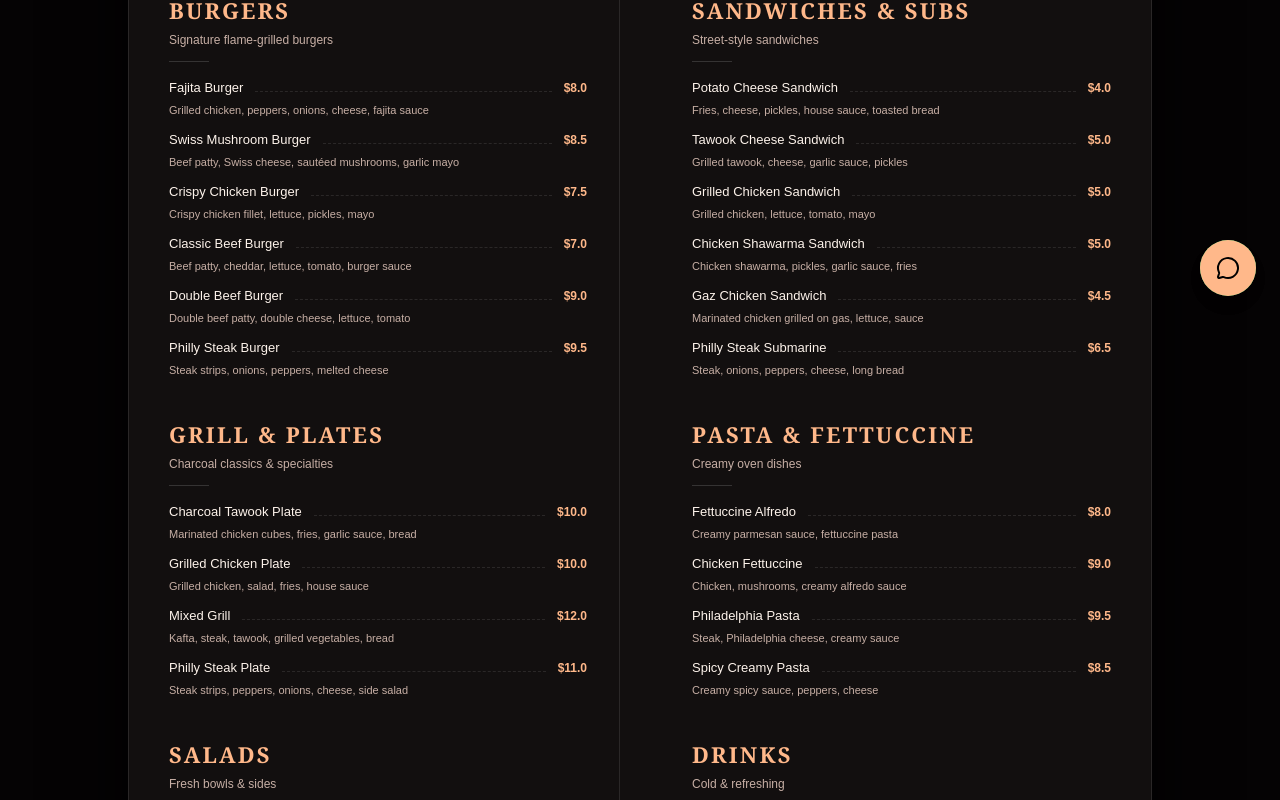
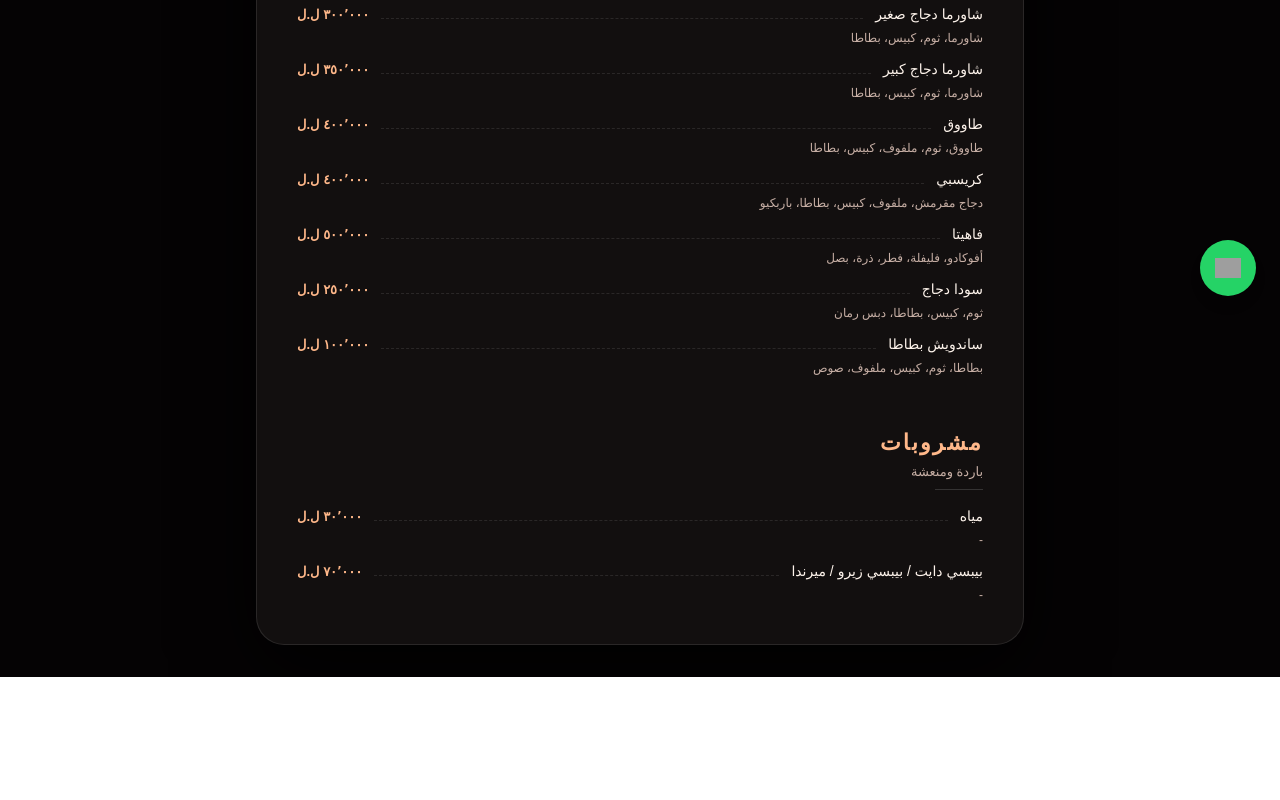
Before and after one commit to GeorgesIshak/Menu, a Next.js app: page / in a window 1280 px wide. Shown: the part 480-1280 px from the top of the page. After the commit the page ends 1157 px from the top, so only its background shows below. Built offline with nearby package versions, Linux system fonts and the light colour scheme; grey boxes are pictures that could not be loaded; a web font is replaced by a local one.

Commit message:
big update

```diff
--- a/app/page.tsx
+++ b/app/page.tsx
@@ -1,5 +1,4 @@
 // app/page.tsx
-import AbuShuhabChat from "@/components/AbuShuhabChat";
 import Image from "next/image";
 import Link from "next/link";
 
@@ -17,226 +16,96 @@ type Section = {
   items: MenuItem[];
 };
 
-const LEFT_SECTIONS: Section[] = [
+// Arabic numerals function
+const toArabicNumbers = (numberStr: string) => {
+  const arabicNumbers = ["٠","١","٢","٣","٤","٥","٦","٧","٨","٩"];
+  return numberStr.replace(/\d/g, (d) => arabicNumbers[parseInt(d)]);
+};
+
+// MENU SECTIONS
+const MENU_SECTIONS: Section[] = [
   {
-    id: "burgers",
-    title: "BURGERS",
-    subtitle: "Signature flame-grilled burgers",
+    id: "sandwiches",
+    title: "ساندويشات",
+    subtitle: "أفضل الساندويشات الطازجة",
     items: [
       {
-        id: "fajita-burger",
-        name: "Fajita Burger",
-        ingredients: "Grilled chicken, peppers, onions, cheese, fajita sauce",
-        price: "$8.0",
+        id: "shawarma-small",
+        name: "شاورما دجاج صغير",
+        ingredients: "شاورما، ثوم، كبيس، بطاطا",
+        price: "٣٠٠٬٠٠٠ ل.ل",
       },
       {
-        id: "swiss-mushroom-burger",
-        name: "Swiss Mushroom Burger",
-        ingredients: "Beef patty, Swiss cheese, sautéed mushrooms, garlic mayo",
-        price: "$8.5",
+        id: "shawarma-large",
+        name: "شاورما دجاج كبير",
+        ingredients: "شاورما، ثوم، كبيس، بطاطا",
+        price: "٣٥٠٬٠٠٠ ل.ل",
       },
       {
-        id: "crispy-burger",
-        name: "Crispy Chicken Burger",
-        ingredients: "Crispy chicken fillet, lettuce, pickles, mayo",
-        price: "$7.5",
+        id: "tawook-sandwich",
+        name: "طاووق",
+        ingredients: "طاووق، ثوم، ملفوف، كبيس، بطاطا",
+        price: "٤٠٠٬٠٠٠ ل.ل",
       },
       {
-        id: "classic-beef-burger",
-        name: "Classic Beef Burger",
-        ingredients: "Beef patty, cheddar, lettuce, tomato, burger sauce",
-        price: "$7.0",
+        id: "crispy-sandwich",
+        name: "كريسبي",
+        ingredients: "دجاج مقرمش، ملفوف، كبيس، بطاطا، باربكيو",
+        price: "٤٠٠٬٠٠٠ ل.ل",
       },
       {
-        id: "double-beef-burger",
-        name: "Double Beef Burger",
-        ingredients: "Double beef patty, double cheese, lettuce, tomato",
-        price: "$9.0",
+        id: "fajita",
+        name: "فاهيتا",
+        ingredients: " أفوكادو، فليفلة، فطر، ذرة، بصل",
+        price: "٥٠٠٬٠٠٠ ل.ل",
       },
       {
-        id: "philly-steak-burger",
-        name: "Philly Steak Burger",
-        ingredients: "Steak strips, onions, peppers, melted cheese",
-        price: "$9.5",
+        id: "soda-chicken",
+        name: "سودا دجاج",
+        ingredients: "ثوم، كبيس، بطاطا، دبس رمان",
+        price: "٢٥٠٬٠٠٠ ل.ل",
+      },
+      {
+        id: "potato-sandwich",
+        name: "ساندويش بطاطا",
+        ingredients: "بطاطا، ثوم، كبيس، ملفوف، صوص",
+        price: "١٠٠٬٠٠٠ ل.ل",
       },
     ],
   },
   {
-    id: "grill",
-    title: "GRILL & PLATES",
-    subtitle: "Charcoal classics & specialties",
+    id: "drinks",
+    title: "مشروبات",
+    subtitle: "باردة ومنعشة",
     items: [
       {
-        id: "tawook-plate",
-        name: "Charcoal Tawook Plate",
-        ingredients: "Marinated chicken cubes, fries, garlic sauce, bread",
-        price: "$10.0",
+        id: "water",
+        name: "مياه",
+        ingredients: "-",
+        price: "٣٠٬٠٠٠ ل.ل",
       },
       {
-        id: "grilled-chicken-plate",
-        name: "Grilled Chicken Plate",
-        ingredients: "Grilled chicken, salad, fries, house sauce",
-        price: "$10.0",
-      },
-      {
-        id: "mixed-grill",
-        name: "Mixed Grill",
-        ingredients: "Kafta, steak, tawook, grilled vegetables, bread",
-        price: "$12.0",
-      },
-      {
-        id: "philly-steak-plate",
-        name: "Philly Steak Plate",
-        ingredients: "Steak strips, peppers, onions, cheese, side salad",
-        price: "$11.0",
-      },
-    ],
-  },
-  {
-    id: "salads",
-    title: "SALADS",
-    subtitle: "Fresh bowls & sides",
-    items: [
-      {
-        id: "crab-salad",
-        name: "Crab Salad",
-        ingredients: "Crab sticks, lettuce, corn, mayo sauce",
-        price: "$6.0",
-      },
-      {
-        id: "chicken-caesar-salad",
-        name: "Chicken Caesar Salad",
-        ingredients:
-          "Grilled chicken, lettuce, croutons, parmesan, caesar dressing",
-        price: "$7.0",
-      },
-      {
-        id: "house-salad",
-        name: "House Salad",
-        ingredients: "Mixed greens, tomato, cucumber, house dressing",
-        price: "$5.0",
+        id: "pepsi",
+        name: "بيبسي دايت / بيبسي زيرو / ميرندا",
+        ingredients: "-",
+        price: "٧٠٬٠٠٠ ل.ل",
       },
     ],
   },
 ];
 
-const RIGHT_SECTIONS: Section[] = [
-  {
-    id: "sandwiches",
-    title: "SANDWICHES & SUBS",
-    subtitle: "Street-style sandwiches",
-    items: [
-      {
-        id: "potato-cheese-sand",
-        name: "Potato Cheese Sandwich",
-        ingredients: "Fries, cheese, pickles, house sauce, toasted bread",
-        price: "$4.0",
-      },
-      {
-        id: "tawook-cheese-sand",
-        name: "Tawook Cheese Sandwich",
-        ingredients: "Grilled tawook, cheese, garlic sauce, pickles",
-        price: "$5.0",
-      },
-      {
-        id: "grilled-chicken-sand",
-        name: "Grilled Chicken Sandwich",
-        ingredients: "Grilled chicken, lettuce, tomato, mayo",
-        price: "$5.0",
-      },
-      {
-        id: "chicken-shawarma-sand",
-        name: "Chicken Shawarma Sandwich",
-        ingredients: "Chicken shawarma, pickles, garlic sauce, fries",
-        price: "$5.0",
-      },
-      {
-        id: "gas-chicken-sand",
-        name: "Gaz Chicken Sandwich",
-        ingredients: "Marinated chicken grilled on gas, lettuce, sauce",
-        price: "$4.5",
-      },
-      {
-        id: "philly-sub",
-        name: "Philly Steak Submarine",
-        ingredients: "Steak, onions, peppers, cheese, long bread",
-        price: "$6.5",
-      },
-    ],
-  },
-  {
-    id: "pasta",
-    title: "PASTA & FETTUCCINE",
-    subtitle: "Creamy oven dishes",
-    items: [
-      {
-        id: "fettuccine-alfredo",
-        name: "Fettuccine Alfredo",
-        ingredients: "Creamy parmesan sauce, fettuccine pasta",
-        price: "$8.0",
-      },
-      {
-        id: "chicken-fettuccine",
-        name: "Chicken Fettuccine",
-        ingredients: "Chicken, mushrooms, creamy alfredo sauce",
-        price: "$9.0",
-      },
-      {
-        id: "philadelphia-pasta",
-        name: "Philadelphia Pasta",
-        ingredients: "Steak, Philadelphia cheese, creamy sauce",
-        price: "$9.5",
-      },
-      {
-        id: "spicy-pasta",
-        name: "Spicy Creamy Pasta",
-        ingredients: "Creamy spicy sauce, peppers, cheese",
-        price: "$8.5",
-      },
-    ],
-  },
-  {
-    id: "drinks",
-    title: "DRINKS",
-    subtitle: "Cold & refreshing",
-    items: [
-      {
-        id: "soft-drinks",
-        name: "Soft Drinks",
-        ingredients: "Selection of cans and bottled soft drinks",
-        price: "$1.5",
-      },
-      {
-        id: "water",
-        name: "Mineral Water",
-        ingredients: "Still bottled water",
-        price: "$1.0",
-      },
-      {
-        id: "fresh-juice",
-        name: "Fresh Juice",
-        ingredients: "Orange, apple or seasonal juice",
-        price: "$2.5",
-      },
-      {
-        id: "iced-tea",
-        name: "Iced Tea",
-        ingredients: "Lemon or peach iced tea",
-        price: "$2.0",
-      },
-    ],
-  },
-];
+
+
 
 export default function Page() {
   return (
-    <main className="relative min-h-screen flex items-center justify-center bg-[#050304] px-4 py-8">
-      <div className="w-full max-w-5xl">
+    <main className="relative min-h-screen flex items-center justify-center bg-[#050304] px-4 py-8" dir="rtl">
+      <div className="w-full max-w-3xl">
         <div className="rounded-[28px] border border-white/10 bg-[#141010]/95 px-6 py-8 text-[#FDF3EB] shadow-[0_24px_80px_rgba(0,0,0,0.9)] md:px-10 md:py-10">
+
           {/* HEADER */}
-         {/* HEADER */}
-<header className="mb-14 flex flex-col items-center text-center">
-  <div className="mb-6 flex h-40 w-40 items-center justify-center rounded-full border border-white/40 bg-black/40 md:h-48 md:w-48">
+          <header className="mb-10 flex flex-col items-center text-center">
+            <div className="mb-6 flex h-32 w-32 items-center justify-center rounded-full border border-white/40 bg-black/40 md:h-40 md:w-40">
               <Image
                 src="/menu-logo.png"
                 alt="3al Lebnani"
@@ -246,40 +115,29 @@ export default function Page() {
               />
             </div>
 
-  <h1 className="mt-2 text-4xl md:text-6xl font-serif font-semibold tracking-[0.05em] text-white uppercase">
+            <h1 className="mt-2 text-4xl md:text-5xl font-serif font-semibold tracking-[0.05em] text-white uppercase">
               3al Lebnani
             </h1>
 
-  <p className="mt-3 text-sm md:text-base text-[#C7AFA5] uppercase tracking-[0.35em]">
-    Burgers • Sandwiches • Pasta • Grill
+            <p className="mt-2 text-sm md:text-base text-[#C7AFA5] uppercase tracking-[0.35em]">
+              ساندويشات • فاهيتا • مشروبات
             </p>
 
-  <div className="mt-6 h-px w-40 bg-gradient-to-r from-transparent via-[#FFB88A]/70 to-transparent" />
+            <div className="mt-4 h-px w-32 bg-gradient-to-r from-transparent via-[#FFB88A]/70 to-transparent" />
           </header>
 
-
-          {/* GRID */}
-          <div className="grid gap-10 md:grid-cols-[minmax(0,1fr)_minmax(0,1fr)]">
-            {/* LEFT COLUMN */}
-            <div className="space-y-10 md:pr-8 md:border-r md:border-white/10">
-              {LEFT_SECTIONS.map((section) => (
-                <SectionBlock key={section.id} section={section} />
-              ))}
-            </div>
-
-            {/* RIGHT COLUMN */}
-            <div className="space-y-10 md:pl-8">
-              {RIGHT_SECTIONS.map((section) => (
+          {/* MENU ITEMS */}
+          <div className="space-y-12">
+            {MENU_SECTIONS.map((section) => (
               <SectionBlock key={section.id} section={section} />
             ))}
           </div>
         </div>
       </div>
-      </div>
 
-      {/* ✅ WhatsApp Button */}
+      {/* WhatsApp Button */}
       <Link
-        href="https://wa.me/961XXXXXXXX" // <-- Replace with your WhatsApp number
+        href="https://wa.me/961XXXXXXXX"
         target="_blank"
         className="fixed bottom-6 right-6 z-50 flex h-14 w-14 items-center justify-center rounded-full bg-[#25D366] shadow-lg transition hover:scale-105 hover:shadow-[#25D366]/30"
       >
@@ -290,8 +148,6 @@ export default function Page() {
           height={26}
         />
       </Link>
-            <AbuShuhabChat />
-
     </main>
   );
 }
@@ -299,35 +155,30 @@ export default function Page() {
 function SectionBlock({ section }: { section: Section }) {
   return (
     <section>
-      {/* Section header */}
-      <div className="mb-4">
-        <h2 className="font-serif text-[20px] md:text-[22px] font-semibold tracking-[0.1em] text-[#FFB88A] uppercase">
+      <div className="mb-4 text-right">
+        <h2 className="font-serif text-[22px] font-semibold tracking-[0.1em] text-[#FFB88A] uppercase">
           {section.title}
         </h2>
         {section.subtitle && (
-          <p className="mt-1 text-[12px] text-[#C7AFA5]">{section.subtitle}</p>
+          <p className="mt-1 text-[13px] text-[#C7AFA5]">{section.subtitle}</p>
         )}
-        <div className="mt-3 h-px w-10 bg-white/15" />
+        <div className="mt-2 h-px w-12 bg-white/15 ml-auto" />
       </div>
 
-      {/* Items */}
-      <ul className="space-y-3 text-[13px]">
+      <ul className="space-y-3 text-[14px]">
         {section.items.map((item) => (
-          <li key={item.id} className="space-y-1">
-            <div className="flex items-baseline gap-3">
+          <li key={item.id} className="space-y-1 text-right">
+            <div className="flex items-baseline gap-3 justify-between">
               <span className="font-medium text-[#FDF3EB]">{item.name}</span>
               <span className="flex-1 border-b border-dashed border-white/10" />
-              <span className="whitespace-nowrap text-[12px] font-semibold text-[#FFB88A]">
+              <span className="whitespace-nowrap text-[13px] font-semibold text-[#FFB88A]">
                 {item.price}
               </span>
             </div>
-            <p className="text-[11px] text-[#C7AFA5]">{item.ingredients}</p>
+            <p className="text-[12px] text-[#C7AFA5]">{item.ingredients}</p>
           </li>
         ))}
       </ul>
     </section>
-
   );
-        <AbuShuhabChat />
-
 }
--- a/components/AbuShuhabChat.tsx
+++ /dev/null
@@ -1,67 +0,0 @@
-"use client";
-import { useState, useEffect } from "react";
-import { MessageCircle, X } from "lucide-react";
-
-/* --------------------------- helper: play Zaza voice --------------------------- */
-function playZazaVoice() {
-  const audio = new Audio("/zaza.mp3");
-  audio.play().catch((err) =>
-    console.warn("Audio playback blocked until user interacts:", err)
-  );
-}
-
-/* ------------------------------- main component ------------------------------- */
-export default function ZazaChat() {
-  const [open, setOpen] = useState(false);
-
-  // Play voice when the chat opens
-  useEffect(() => {
-    if (open) playZazaVoice();
-  }, [open]);
-
-  return (
-    <>
-      {/* Floating button */}
-      <button
-        onClick={() => setOpen(!open)}
-        className="fixed bottom-6 right-6 z-50 flex h-14 w-14 items-center justify-center rounded-full bg-[#FFB88A] text-black shadow-lg transition hover:scale-110"
-      >
-        {open ? <X size={22} /> : <MessageCircle size={24} />}
-      </button>
-
-      {/* Chat window */}
-      {open && (
-        <div className="fixed bottom-24 right-6 z-50 w-80 rounded-2xl border border-white/10 bg-[#141010]/95 text-[#FDF3EB] shadow-2xl">
-          <div className="p-4 border-b border-white/10 text-sm font-bold text-[#FFB88A]">
-            🤖 زازا – المساعد الذكي
-          </div>
-
-          <div className="p-4 space-y-4 text-sm leading-relaxed">
-            <p>
-              مرحبًا 👋
-              أنا زازا، المساعد الذكي.
-              كيف يمكنني مساعدتك اليوم؟
-            </p>
-
-            <div className="mt-3 flex flex-wrap gap-2">
-              {[
-                "القائمة",
-                "العروض",
-                "أوقات العمل",
-                "موقعنا",
-                "تواصل معنا",
-              ].map((label) => (
-                <button
-                  key={label}
-                  className="px-3 py-1.5 rounded-full bg-[#FFB88A]/10 border border-[#FFB88A]/30 text-[#FFB88A] text-xs"
-                >
-                  {label}
-                </button>
-              ))}
-            </div>
-          </div>
-        </div>
-      )}
-    </>
-  );
-}
```
Also changed, not shown: 1 other file (tests, documents, lock files or other folders). Lines whose indentation alone changed are shown as unchanged.
